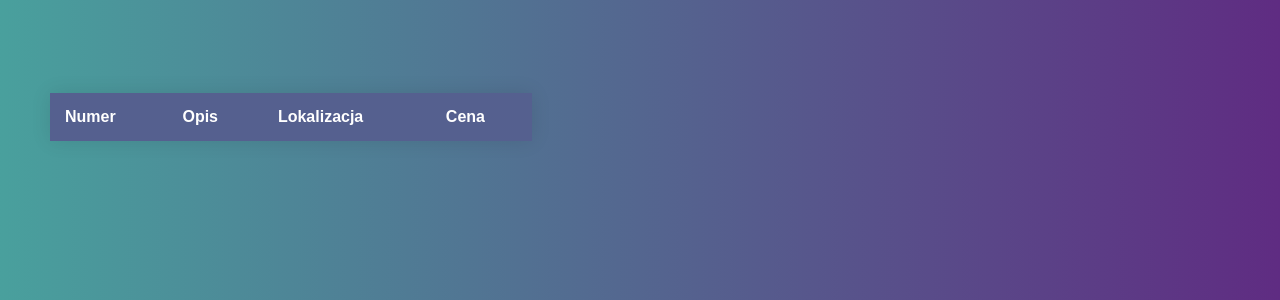
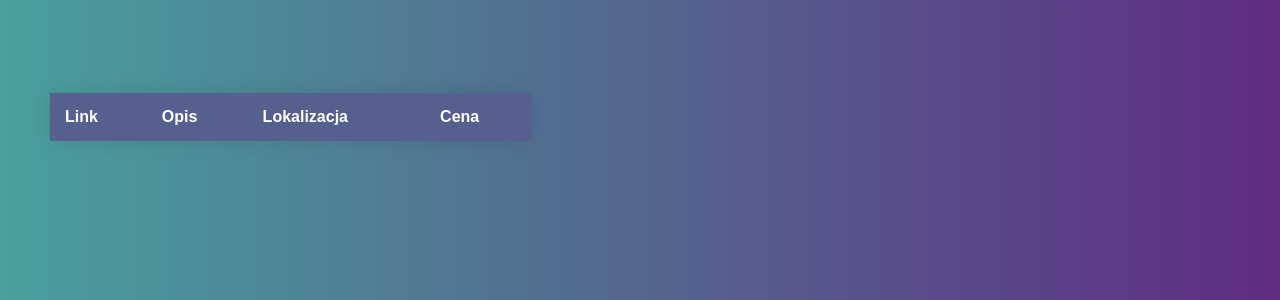
Before and after one commit to Projekt-Programistyczny/api, a FastAPI app: page / in a window 1280 px wide. Shown: the part 245-545 px from the top of the page. Run offline with FastAPI, Linux system fonts and the light colour scheme; lists and menus that the app fills with data are empty.

Commit message:
fix: fix bug with details table with real data (other format)

```diff
--- a/src/templates/index.html
+++ b/src/templates/index.html
@@ -79,7 +79,7 @@
             <table id="table_offers">
                 <thead>
                     <tr>
-                        <th>Numer</th>
+                        <th>Link</th>
                         <th>Opis</th>
                         <th>Lokalizacja</th>
                         <th>Cena</th>
@@ -174,14 +174,6 @@
                 .then(data => {
                     offerDetailsTableBody.innerHTML = '';
 
-                    console.log(data)
-                    console.log(data[0])
-                    console.log(data[0].city)
-                    data=data[0]
-
-                    console.log(data)
-                    console.log(data.city)
-
                     const tabHeader = document.createElement('thead');
                     tabHeader.innerHTML = `
                         <tr colspan="2">
@@ -240,8 +232,15 @@
                             <td>Stan</td>
                             <td>${data.status}</td>
                         </tr>
+                        <tr>
+                            <td>Link</td>
+                            <td><a href="${data.url}" target="_blank">Link do oferty</a></td>
+                        </tr>
                     `;
                     offerDetailsTableBody.appendChild(tab);
+
+                    window.scrollTo(0, 270);
+
                 })
                 .catch(error => console.error(error));
         });
```
